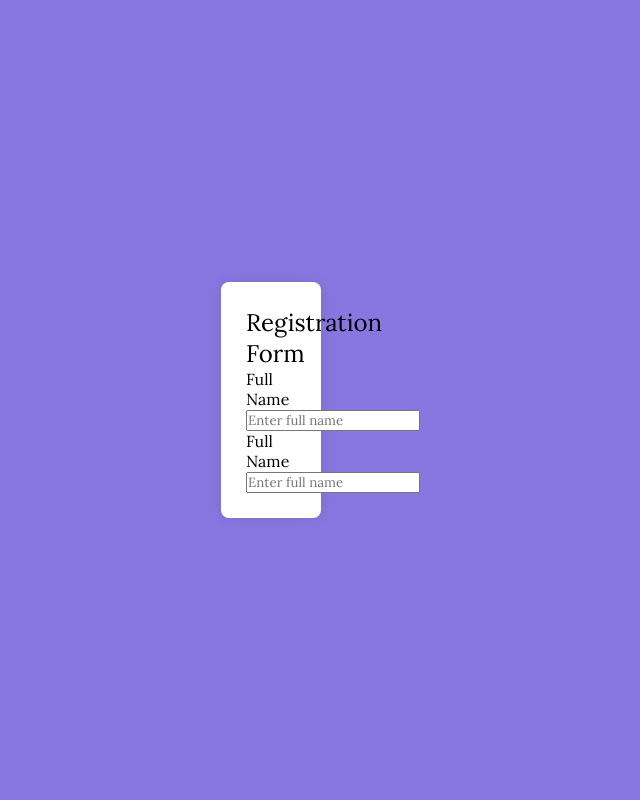
After one commit to Prabhsimran04/Event-management-system, a Django app: page /register in a window 1280 px wide. The commit adds this page. Shown: the whole page, without its empty margins (369-1009 px from the left). Run offline with Django 5.2, Linux system fonts and the light colour scheme.

Commit message:
width problem commit

```diff
--- /dev/null
+++ b/event_management/attendee/static/attendee/register.css
@@ -0,0 +1,30 @@
+/* Google Fonts - Poppins */
+@import url('https://fonts.googleapis.com/css2?family=Lora:ital,wght@0,400..700;1,400..700&display=swap');
+
+*{
+    margin: 0;
+    padding: 0;
+    box-sizing: border-box;
+    font-family: "Lora", serif;
+}
+body{
+    min-height: 100vh;
+    display: flex;
+    align-items: center;
+    justify-content: center;
+    padding: 25px;
+    background: rgb(136, 119, 224);
+}
+.container{
+    position: relative;
+    max-width: 700px;
+    width: 100px;
+    background: #fff;
+    padding: 25px;
+    border-radius: 8px;
+    box-shadow: 0 0 15px rgba(0, 0, 0, 0.1);
+}
+.container header{
+    font-size: 1.5rem;
+    color: ;
+}
--- /dev/null
+++ b/event_management/attendee/templates/register.html
@@ -0,0 +1,29 @@
+<!DOCTYPE html>
+{% load static %}
+<html lang="en">
+<head>
+    <meta charset="UTF-8">
+    <meta name="viewport" content="width=device-width, initial-scale=1.0">
+    <title>Registration</title>
+    <link rel="stylesheet" href="{% static 'attendee\register.css' %}">
+</head>
+<body>
+    <section class="container">
+        <header>Registration Form</header>
+        <form action="#" class="form">
+            <div class="input-box">
+                <label>Full Name</label>
+                <input type="text" placeholder="Enter full name"/>
+            </div>
+
+            <div class="input-box">
+                <label>Full Name</label>
+                <input type="text" placeholder="Enter full name"/>
+            </div>
+        </form>
+    </section>
+
+<script src="{% static 'attendee\register.js' %}"></script>
+
+</body>
+</html>
--- a/event_management/attendee/urls.py
+++ b/event_management/attendee/urls.py
@@ -2,5 +2,6 @@ from django.urls import path
 from . import views
 
 urlpatterns = [
-    path("", views.landingPage)
+    path("", views.landingPage),
+    path("register", views.registerPage),
 ]
--- a/event_management/attendee/views.py
+++ b/event_management/attendee/views.py
@@ -3,3 +3,7 @@ from django.shortcuts import render
 # Create your views here.
 def landingPage(request):
     return render(request, 'landingPage.html')
+
+
+def registerPage(request):
+    return render(request, 'register.html')
```
Also changed, not shown: event_management/attendee/static/attendee/style.css (+9 -8 lines), event_management/attendee/templates/landingPage.html (+7 -5 lines), event_management/attendee/static/attendee/register.js (added).
